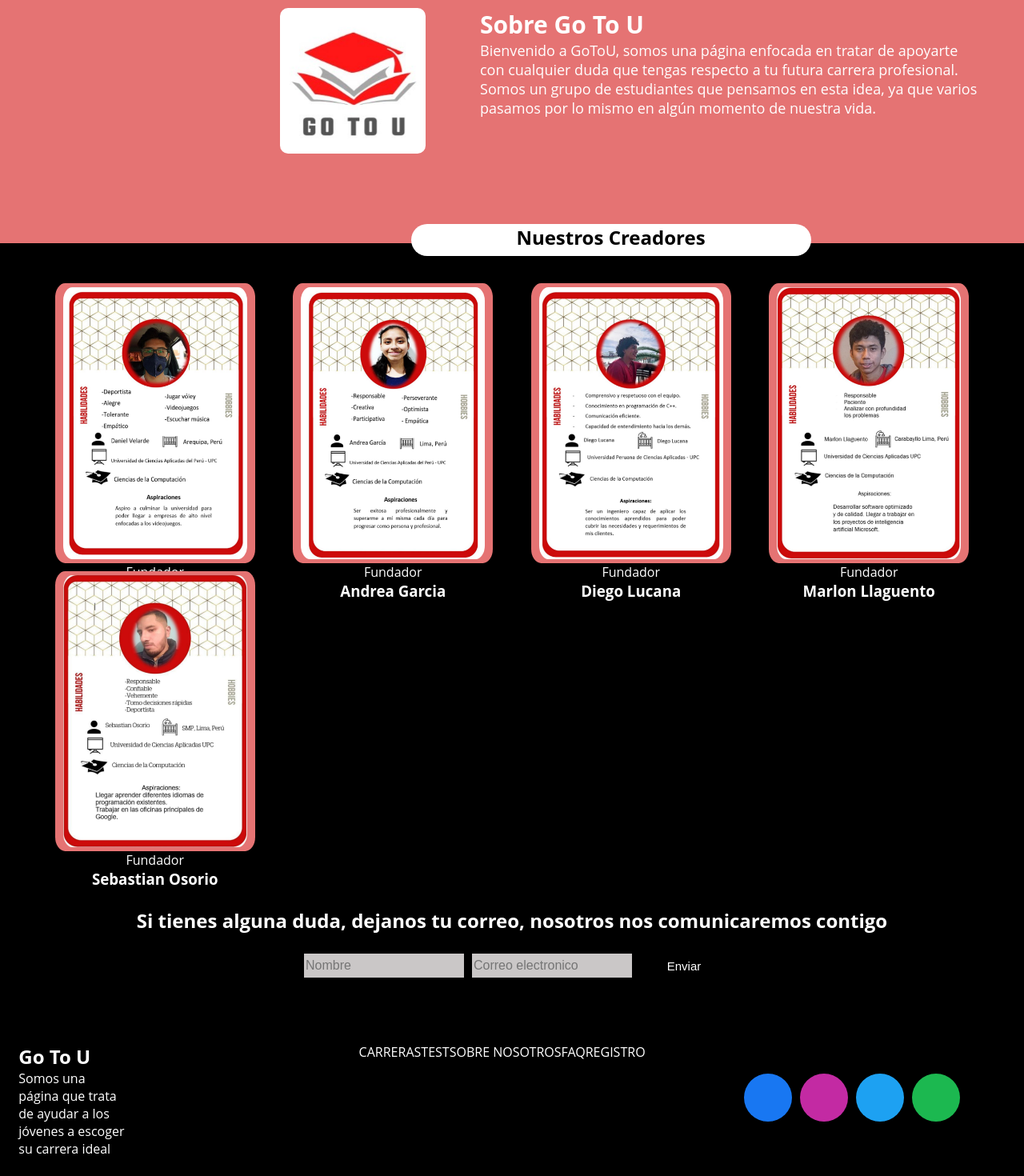
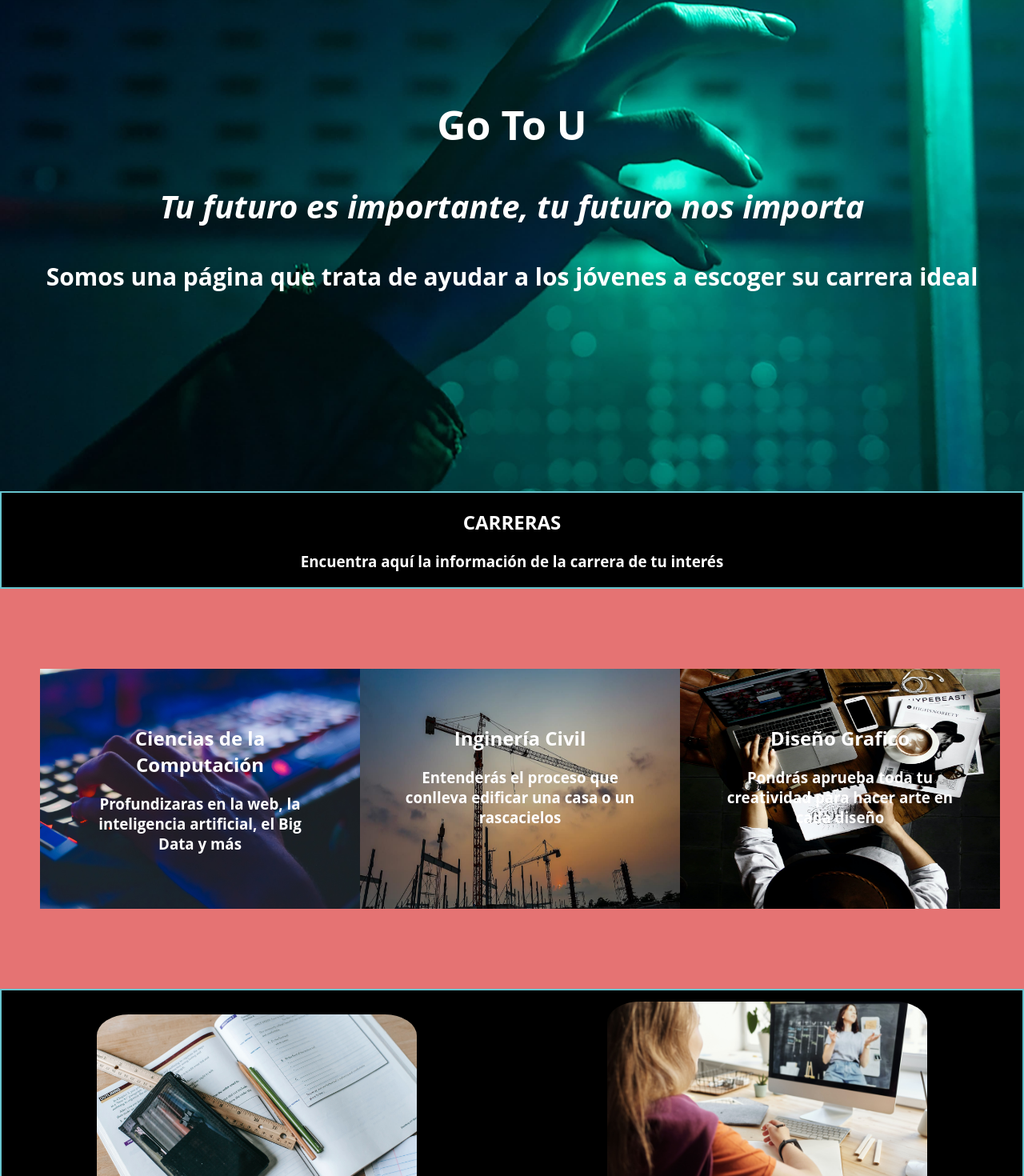
Before and after one commit to Dan1v/Gotou, a React (Vite) app: page / in a window 1280 px wide. Shown: the part 140-1610 px from the top of the page at 80% size. Built offline with nearby package versions, Linux system fonts and the light colour scheme.

Commit message:
Update Landing.jsx

```diff
--- a/src/pages/Landing.jsx
+++ b/src/pages/Landing.jsx
@@ -1,91 +1,81 @@
 import React from "react";
-<link rel="stylesheet" href="https://stackpath.bootstrapcdn.com/font-awesome/4.7.0/css/font-awesome.min.css"></link>
-import Loguito from "../assets/images/Loguito.jpeg";
-import Dani from "../assets/images/Daniel Velarde.jpeg";
-import Andrea from "../assets/images/Andrea.jpeg";
-import Diego from "../assets/images/Diego.jpeg";
-import Marlon from "../assets/images/Marlon.jpeg";
-import Sebastian from "../assets/images/Sebastian.jpeg";
-const AboutUs = () => {
+import cs from "../assets/images/cs.jpg";
+import ingCivil from "../assets/images/ingCivil.jpg";
+import diseGraf from "../assets/images/diseGraf.jpg";
+import testVocacional from "../assets/images/testVocacional.jpg";
+import claseVirtual from "../assets/images/claseVirtual.jpg";
+import psicoreu from "../assets/images/psicoreu.jpg";
+import profreu from "../assets/images/profesireu.jpg";
+
+const Landing = () => {
     return (
       <>
+        <header className="main-image">
+            <h1>Go To U</h1>
+            <h2>Tu futuro es importante, tu futuro nos importa</h2>
+            <h3>Somos una página que trata de ayudar a los jóvenes a escoger su carrera ideal</h3>
+        </header>
 
-        <section className="Gotou">
-            <img className="Logo_about" src={Loguito} alt="GoToU Logo"/>
-              <div className="parrafo1">
-                <h1>Sobre Go To U</h1>
-                <p id="p1">Bienvenido a GoToU, somos una página enfocada en tratar de apoyarte</p>
-                <p id="p1">con cualquier duda que tengas respecto a tu futura carrera profesional.</p>
-                <p id="p1">Somos un grupo de estudiantes que pensamos en esta idea, ya que varios </p>
-                <p id="p1">pasamos por lo mismo en algún momento de nuestra vida.</p>
+
+        <div className="carreras">
+            <div className="text-carreras">
+             <h2>CARRERAS</h2>
+             <h3>Encuentra aquí la información de la carrera de tu interés</h3>
+
         </div>
-        </section>
+        <div className="image-carreras">
+            <div >
+                <img alt="Ciencias de la computación" src={cs}/>
+                <div className="text">
+                   <a href="#"> <h2>Ciencias de la Computación</h2>
+                    <h3>Profundizaras en la web, la inteligencia artificial, el Big Data y más</h3></a>
+                </div>
 
-      <section className="Participantes">
-            <h1 className="t1">Nuestros Creadores</h1>
-            <div className="Integrantes">
-                <div className="creador">
-                    <img alt= "Daniel" src={Dani}/>
-                    <div className="texto_integrantes">
-                        <p>Fundador</p>
-                        <h3>Daniel Velarde</h3>
-                        <ul className="Redes_Sociales">
-                            <li className="Boton_RS"><a href="#" class="fa fa-facebook"></a></li>
-                            <li className="Boton_RS"><a href="#" class="fa fa-twitter"></a></li>
-                        </ul>
+            </div>
+            <div >
+                <img  alt="Ingienería civil" src={ingCivil}/>
+                <div className="text">
+                    <a href="#"> <h2>Inginería Civil</h2>
+                    <h3>Entenderás el proceso que conlleva edificar una casa o un rascacielos</h3></a>
                 </div>
             </div>
-                <div className="creador">
-                    <img alt="Andrea" src={Andrea}/>
-                    <div className="texto_integrantes">
-                        <p>Fundador</p>
-                        <h3>Andrea Garcia</h3>
-                        <ul className="Redes_Sociales">
-                            <li className="Boton_RS"><a href="#" className="fa fa-facebook"></a> <i className="fa fa-facebook"></i></li>
-                            <li className="Boton_RS"><a href="#" className="fa fa-twitter"></a></li>
-                        </ul>
-                    </div>
-                </div>
-                <div className="creador">
-                <img alt= "Diego" src={Diego}/>
-
-                    <div className="texto_integrantes"/>
-                        <p>Fundador</p>
-                        <h3>Diego Lucana</h3>
-                        <ul className="Redes_Sociales">
-                            <li className="Boton_RS"><a href="#" className="fa fa-facebook"></a></li>
-                            <li className="Boton_RS"><a href="#" className="fa fa-twitter"></a></li>
-                        </ul>
-                </div>
-                <div className="creador">
-                    <img alt="Marlon Foto" src={Marlon}/>
-                    <div className="texto_integrantes">
-                        <p>Fundador</p>
-                        <h3>Marlon Llaguento</h3>
-                        <ul className="Redes_Sociales">
-                            <li className="Boton_RS"><a href="#" className="fa fa-facebook"></a></li>
-                            <li className="Boton_RS"><a href="#" className="fa fa-twitter"></a></li>
-                        </ul>
-                    </div>
-                </div>
-                <div className="creador">
-                    <img alt="Sebastian"src={Sebastian}/>
-                    <div className="texto_integrantes">
-                        <p>Fundador</p>
-                        <h3>Sebastian Osorio</h3>
-                        <ul className="Redes_sociales">
-                            <li className="Boton_RS"><a href="#" className="fa fa-facebook"></a></li>
-                            <li className="Boton_RS"><a href="#" className="fa fa-twitter"></a></li>
-                        </ul>
-                    </div>
+            <div >
+                <img alt="Diseño gráfico" src={diseGraf}/>
+                <div className="text">
+                    <a href="#"> <h2>Diseño Grafico</h2>
+                    <h3>Pondrás aprueba toda tu creatividad para hacer arte en cada diseño</h3></a>
                 </div>
             </div>
 
-        </section>
+        </div>
 
+        <div className="opciones-test-cursos">
+            <div>
+                <img src={testVocacional}/>
+                <h2>Test vocacional</h2>
+            </div>
+            <div>
+                <img src={claseVirtual}/>
+                <h2>Cursos introductorios a carreras</h2>
+            </div>
+        </div>
+        <div class="orientacion">
+        <div class="psicoprof">
+            <img src={psicoreu}/>
+            <h2>Contactate con nuestros psicólogos</h2>
+            <h3>Nuestros psicólogos te brindará una mejora ayuda para llegar a tu carrera ideal</h3>
+        </div>
+        <div class="psicoprof">
+            <img src={profreu}/>
+            <h2>Contactate con nuestros profesionales de distintas carreras</h2>
+            <h3>Nuestro profesionales te brindarán mas información acerca de sus carreras y te contarán sus experiencias.</h3>
+        </div>
+    </div>
+
+    </div>
 
          </>
   );
 };
 
-export default AboutUs;
+export default Landing;
```
Lines whose indentation alone changed are shown as unchanged.
